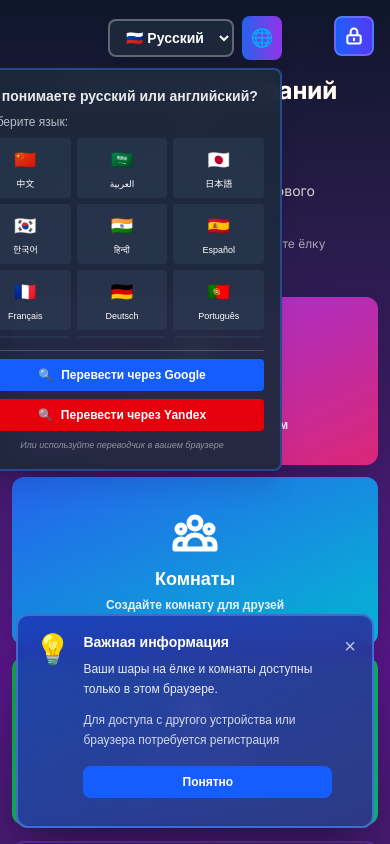
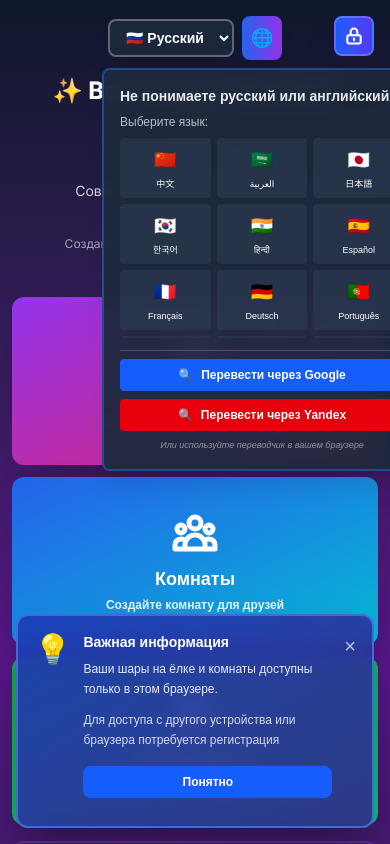
Before and after one commit to Mateteriya/cosmos-of-hopes, a Next.js app: page / in a window 390 px wide. Both pictures are taken after a click on the button "Перевести страницу". Shown: the top 844 px of the page. Built offline with nearby package versions, Linux system fonts and the light colour scheme; no server answers; the database is empty; a web font is replaced by a local one.

Commit message:
Fix AutoTranslator menu positioning: center on mobile, add max-width to prevent overflow, add overlay to close on outside click

```diff
--- a/components/constructor/AutoTranslator.tsx
+++ b/components/constructor/AutoTranslator.tsx
@@ -91,7 +91,13 @@ export function AutoTranslator() {
         </button>
 
         {showOptions && (
-          <div className="absolute top-full right-0 mt-2 w-[320px] bg-slate-800/95 backdrop-blur-md rounded-lg border-2 border-blue-500/40 shadow-xl p-4 z-50">
+          <>
+            {/* Overlay для закрытия при клике вне меню */}
+            <div
+              className="fixed inset-0 z-[49]"
+              onClick={() => setShowOptions(false)}
+            />
+            <div className="absolute top-full left-1/2 -translate-x-1/2 mt-2 w-[320px] max-w-[calc(100vw-2rem)] bg-slate-800/95 backdrop-blur-md rounded-lg border-2 border-blue-500/40 shadow-xl p-4 z-50">
             <div className="text-white/90 text-sm font-bold mb-2">
               {currentTranslations.subtitle}
             </div>
@@ -142,10 +148,11 @@ export function AutoTranslator() {
               </button>
             </div>
 
-            <div className="mt-2 text-white/50 text-[9px] italic text-center">
+            <div className="mt-2 text-white/50 text-[9px] italic text-center break-words">
               {currentTranslations.orUseBrowser}
             </div>
           </div>
+          </>
         )}
     </div>
   );
```
